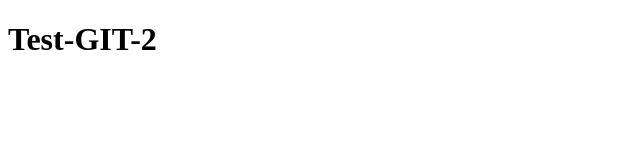
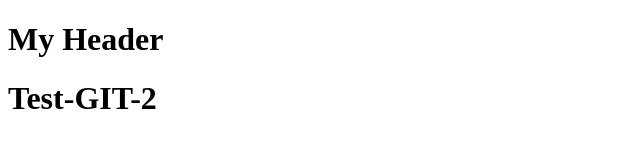
Before and after one commit to amatyus/test-git-2, a plain HTML site: page index.html in a window 1280 px wide. Shown: the whole page, without its empty margins (0-640 px from the left). Drawn offline with Linux system fonts and the light colour scheme.

Commit message:
develop header

```diff
--- a/index.html
+++ b/index.html
@@ -7,6 +7,9 @@
     <title>Test-GIT-2</title>
 </head>
 <body>
+    <header>
+        <h1>My Header</h1>
+    </header>
     <h1>Test-GIT-2</h1>
     <script src="index.js"></script>
 </body>
--- a/index.js
+++ b/index.js
@@ -1 +1 @@
-console.log('Hello')
+console.log('Hello world');
```
Also changed, not shown: 1 other file.
